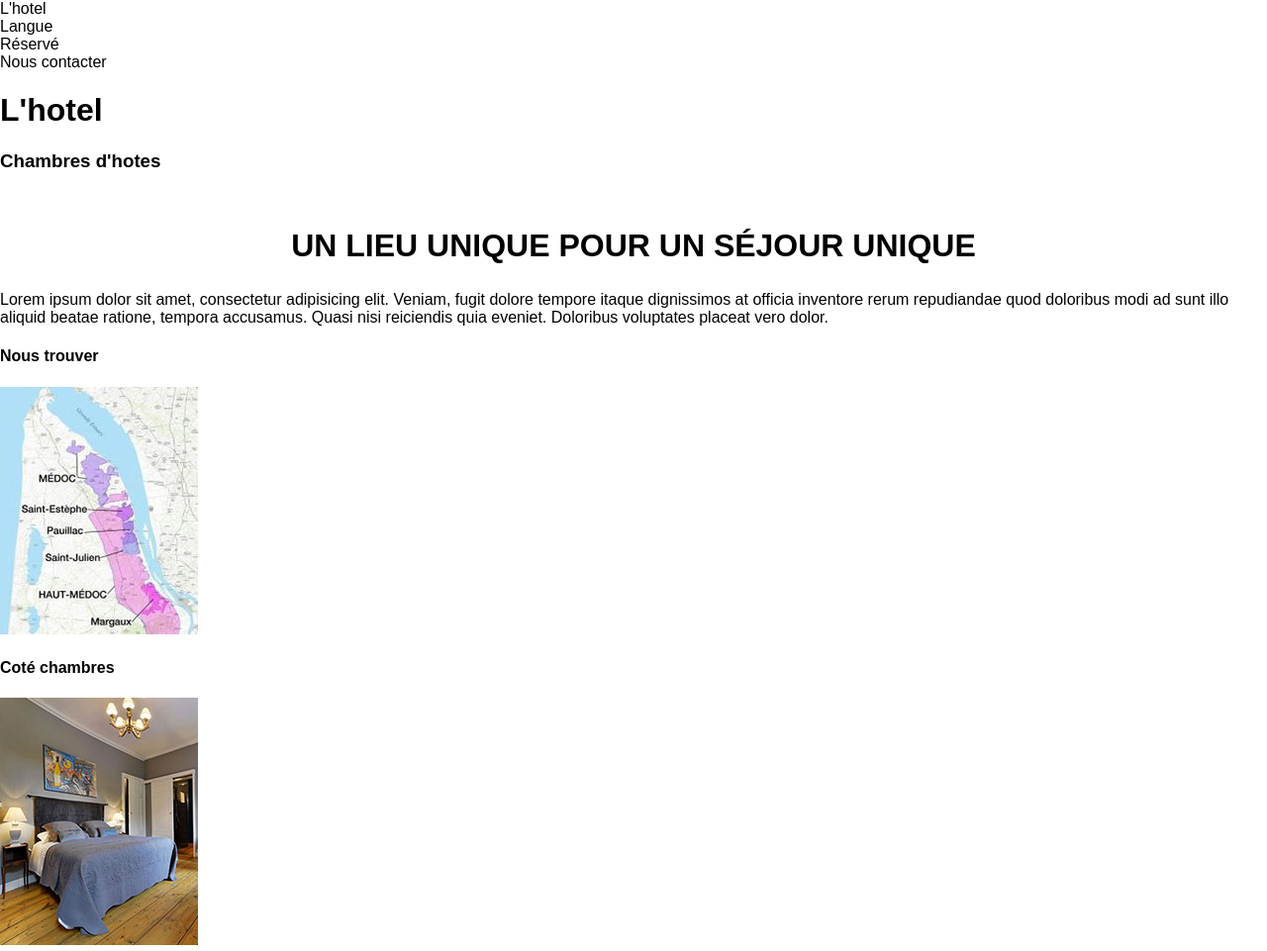
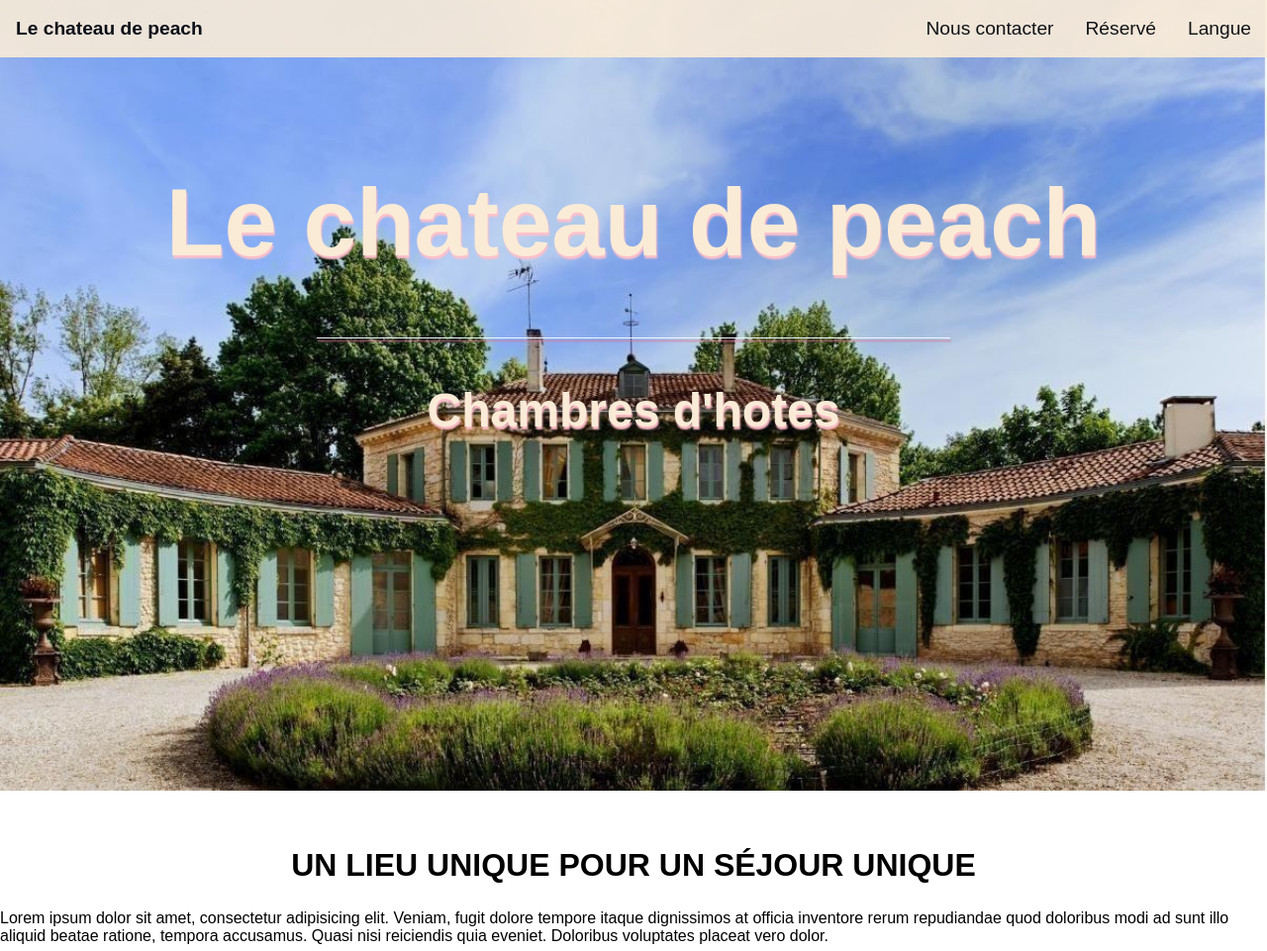
Before and after one commit to yassin13008/Hotel-train, a plain HTML site: page index.html in a window 1280 px wide. Shown: the top 961 px of the page at 99% size. Drawn offline with Linux system fonts and the light colour scheme; a web font is replaced by a local one.

Commit message:
On a fait le header en css

```diff
--- a/index.html
+++ b/index.html
@@ -13,7 +13,7 @@
         <nav>
             <ul>
                 <li id="logo">
-                    <a href="#">L'hotel</a>
+                    <a href="#">Le chateau de peach</a>
                 </li>
                 <li>
                     <a href="#langue">Langue</a>
@@ -27,7 +27,7 @@
             </ul>
         </nav>
         <div id="imagePrincipale">
-            <h1>L'hotel</h1>
+            <h1>Le chateau de peach</h1>
             <div id="premierTrait"></div>
             <h3>Chambres d'hotes</h3>
         </div>
--- a/style.css
+++ b/style.css
@@ -29,4 +29,76 @@ a {
     color: black;
 }
 
-/*                   ON ATTAQUE LA NAV BAR                           */
+/*                   ON ATTAQUE LE HEADER                            */
+
+/*                      LA NAV BAR                                  */
+
+
+nav {
+/* Tout ce qui dépasse sera caché = overflow hidden */
+overflow: hidden;
+background-color: antiquewhite;
+/* ici je fixe ma nav, peu importe si je scroll, elle restera */
+position: fixed;
+width: 100%;
+opacity: 0.9;
+}
+
+/*                          LE HEADER  */
+
+header li {
+    /* Pour des éléments inline, permet de placer des éléments floatant
+    les autres element inline resteront autour de lui, voir mdn */
+    float: right;
+    /* Le em s'ajoute à la taille de l'écran */
+    font-size: 1.2em;
+}
+
+header li a {
+    text-decoration: none;
+    display: block;
+    text-align: center;
+    padding: 18px 16px;
+}
+
+/*                          LE LOGO                      */
+
+#logo {
+    font-weight: bold;
+    float: left;
+}
+
+/*                   IMAGE PRINCIPALE                         */
+
+#imagePrincipale {
+    padding-top: 60px;
+    background: url(img-hotel/image-principale.JPG) no-repeat fixed 50% 50%;
+    background-size: cover;
+    height: 799px;
+}
+
+h1 {
+    text-align: center;
+    color: antiquewhite;
+    font-size: 6em;
+    margin-top: 110px;
+    text-shadow: 1px 3px 2px pink;
+}
+
+#premierTrait {
+    height: 1px;
+    width: 50%;
+    margin: -3px auto;
+    background-color: aliceblue;
+    box-shadow: 1px 3px 2px palevioletred;
+}
+
+h3 {
+    text-align: center;
+    color: antiquewhite;
+    font-size: 3em;
+    text-shadow: 1px 3px 2px pink;
+
+}
+
+/*                           PRESENTATION                          */
```
